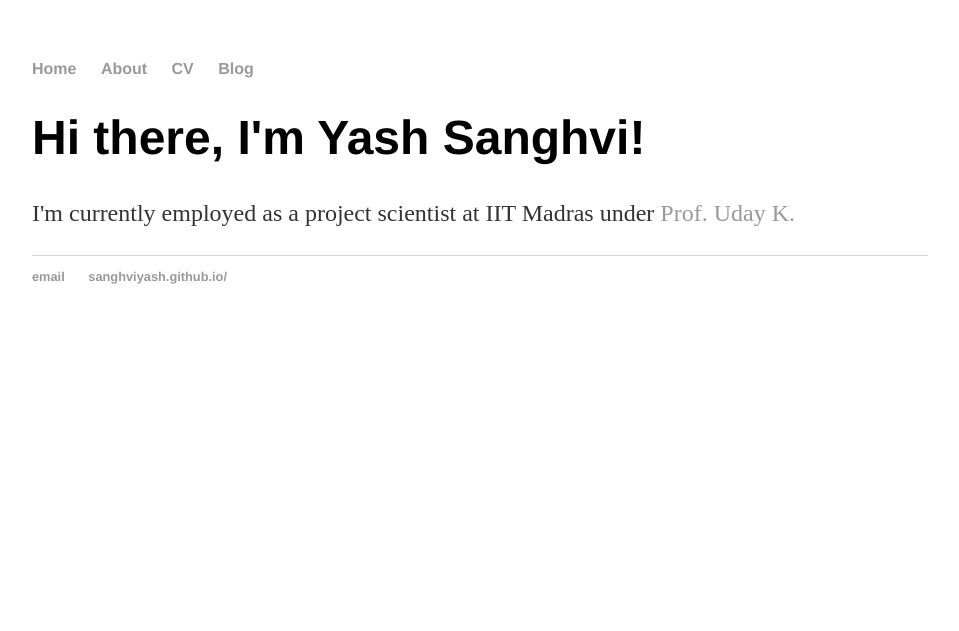
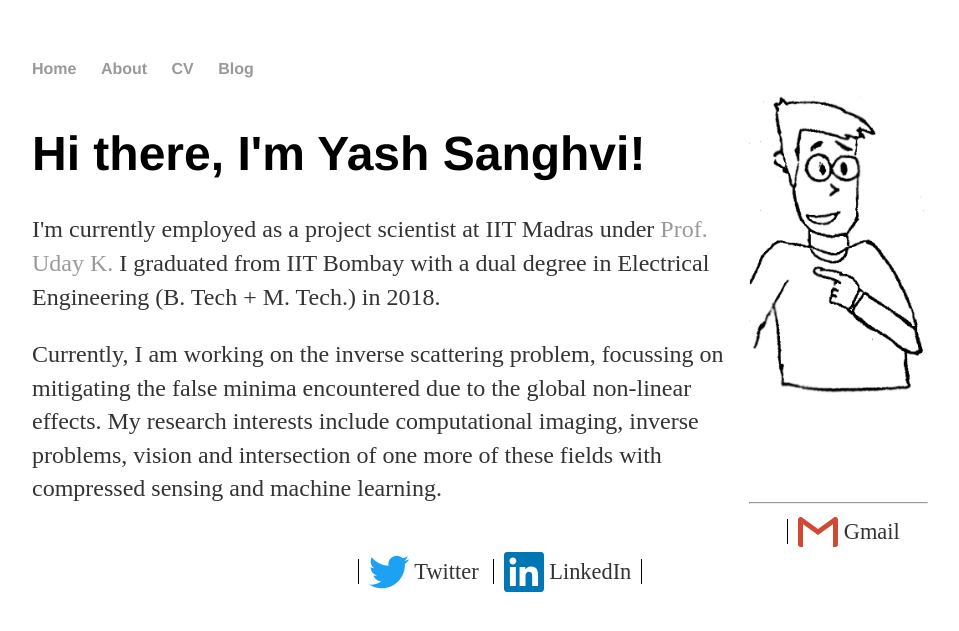
Before and after one commit to sanghviyashiitb/sanghviyashiitb.github.io, a Jekyll site: the page built from index.html, in a window 1280 px wide. Shown: the top 631 px of the page, without its empty margins (160-1119 px from the left). Built offline with Jekyll 4.4.1, drawn with Linux system fonts in a browser that asks for light colours.

Commit message:
Added two columns and social media buttons

```diff
--- /dev/null
+++ b/_includes/share.html
@@ -0,0 +1,29 @@
+
+<div class="sharebuttons">
+  <hr />
+  <ul>
+    <li class="gmail">
+      <a class="vl"></a>
+      <a href="mailto:sanghviyash95@gmail.com">
+        {% include social/share-icon-gmail.svg %}
+      </a>
+      <a>Gmail</a>
+    </li>
+    <li class="twitter">
+      <a class="vl"></a>
+      <a href="https://twitter.com/sanghviyash951">
+        {% include social/share-icon-twitter.svg %}
+      </a>
+      <a>Twitter</a>
+    </li>
+    <li class="linkedin">
+      <a class="vl"></a>
+      <a href="https://www.linkedin.com/in/yash-sanghvi-4729838b/">
+        {% include social/share-icon-linkedin.svg %}
+      </a>
+      <a>LinkedIn</a>
+      <a class="vl"></a>
+    </li>
+
+  </ul>
+</div>
--- a/_layouts/default.html
+++ b/_layouts/default.html
@@ -1,3 +1,4 @@
+
 <!DOCTYPE html>
 	<html>
 		<head>
@@ -15,15 +16,8 @@
 	    		</ul>
 			</nav>
 			<div class="container">
-
 			{{ content }}
-
 			</div><!-- /.container -->
-			<footer>
-	    		<ul>
-	        		<li><a href="mailto:sanghviyash95@gmail.com">email</a></li>
-	        		<li><a href="https://sanghviyashiitb.github.io/">sanghviyash.github.io/</a></li>
-				</ul>
-			</footer>
+    		{% include share.html %}
 		</body>
 	</html>
--- a/css/main.css
+++ b/css/main.css
@@ -2,6 +2,20 @@ body {
     margin: 60px auto;
     width: 70%;
 }
+.container .blurb{
+  height : 400px;
+}
+
+.container .blurb .homepage_text{
+  float: left;
+  width: 80%;
+}
+
+.container .blurb .homepage_image{
+  float: left;
+  width: 20%;
+}
+
 nav ul, footer ul {
     font-family:'Helvetica', 'Arial', 'Sans-Serif';
     padding: 0px;
@@ -33,6 +47,7 @@ footer {
     font-size: .8em;
 }
 
+
 ul.posts {
     margin: 20px auto 40px;
     font-size: 1.5em;
@@ -41,3 +56,53 @@ ul.posts {
 ul.posts li {
     list-style: none;
 }
+
+/* Share buttons */
+.sharebuttons {
+  margin: 0 auto 0 auto;
+  bottom: 0;
+  width: 100%;
+}
+
+.sharebuttons ul {
+  margin: 0 0 0 0;
+  text-align: center;
+}
+
+.sharebuttons ul li {
+  display: inline;
+}
+
+.sharebuttons ul li a {
+  text-decoration: none;
+  font-size: 1.4em;
+  color: #333;
+  vertical-align: middle;
+}
+
+.sharebuttons ul li svg {
+  width: 40px;
+  height: 40px;
+}
+
+.sharebuttons .twitter svg {
+  fill: #1DA1F2;
+  vertical-align: middle;
+}
+
+.sharebuttons ul li .vl {
+    border-left: 1px solid black;
+    height: 40px;
+    margin-right: 10px;
+    margin-left: 10px;
+}
+
+.sharebuttons .linkedin svg {
+  fill: #0077B5;
+  vertical-align: middle;
+}
+
+.sharebuttons .gmail svg {
+  fill: #D14836;
+  vertical-align: middle;
+}
--- a/index.html
+++ b/index.html
@@ -1,8 +1,14 @@
 ---
 layout: default
-title: Yash Sanghvi, Horrible Cop
+title: Yash Sanghvi, Early Career Researcher
 ---
 <div class="blurb">
-	<h1>Hi there, I'm Yash Sanghvi!</h1>
-	<p>I'm currently employed as a project scientist at IIT Madras under <a href="http://www.ee.iitm.ac.in/uday/">Prof. Uday K.</a></p>
+	<div class="homepage_text">
+		<h1>Hi there, I'm Yash Sanghvi!</h1>
+		<p>I'm currently employed as a project scientist at IIT Madras under <a href="http://www.ee.iitm.ac.in/uday/">Prof. Uday K.</a> I graduated from IIT Bombay with a dual degree in Electrical Engineering (B. Tech + M. Tech.) in 2018. </p>
+		<p>Currently, I am working on the inverse scattering problem, focussing on mitigating the false minima encountered due to the global non-linear effects. My research interests include computational imaging, inverse problems, vision and intersection of one more of these fields with compressed sensing and machine learning.</p>
+	</div>
+	<div class="homepage_image">
+		<img src="/homepage_img.png"  style='height: 100%; width: 100%; object-fit: contain' alt="Confused Grad Student">
+	</div>
 </div><!-- /.blurb -->
```
Also changed, not shown: _includes/social/share-icon-gmail.svg (added), _includes/social/share-icon-linkedin.svg (added), _includes/social/share-icon-reddit.svg (added), _includes/social/share-icon-twitter.svg (added), homepage_img.png (added), 3 other files.
